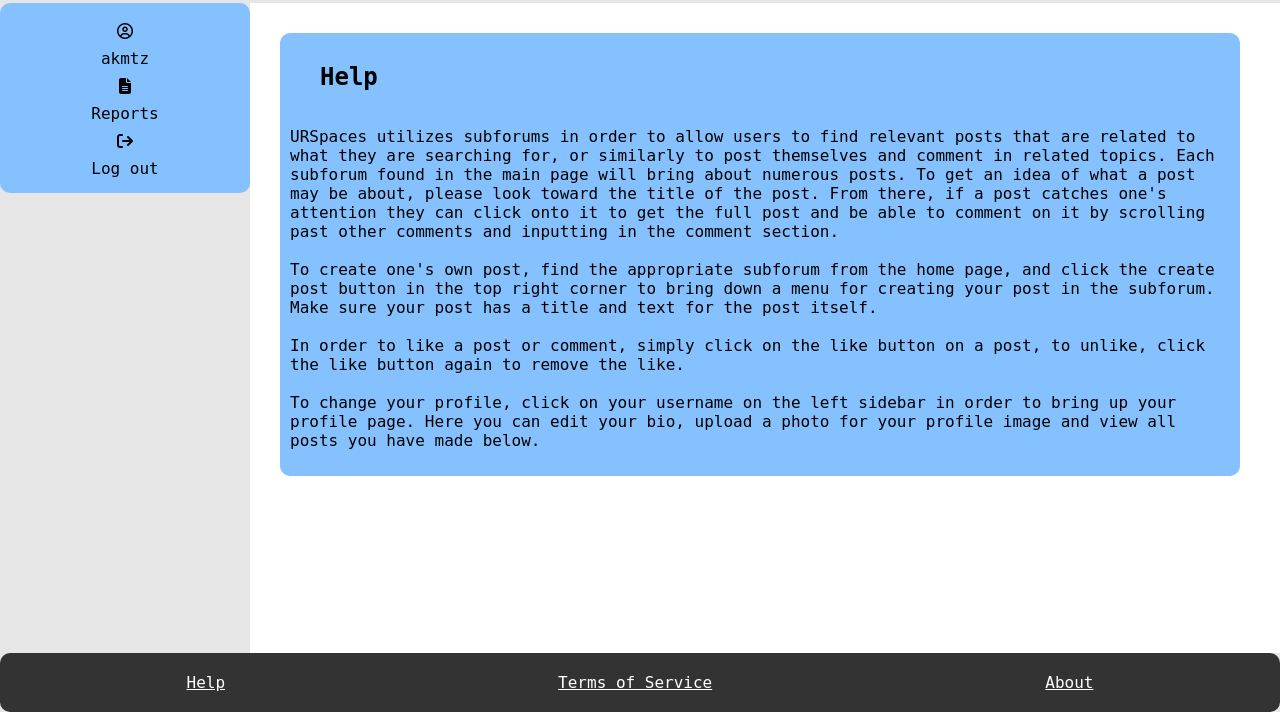
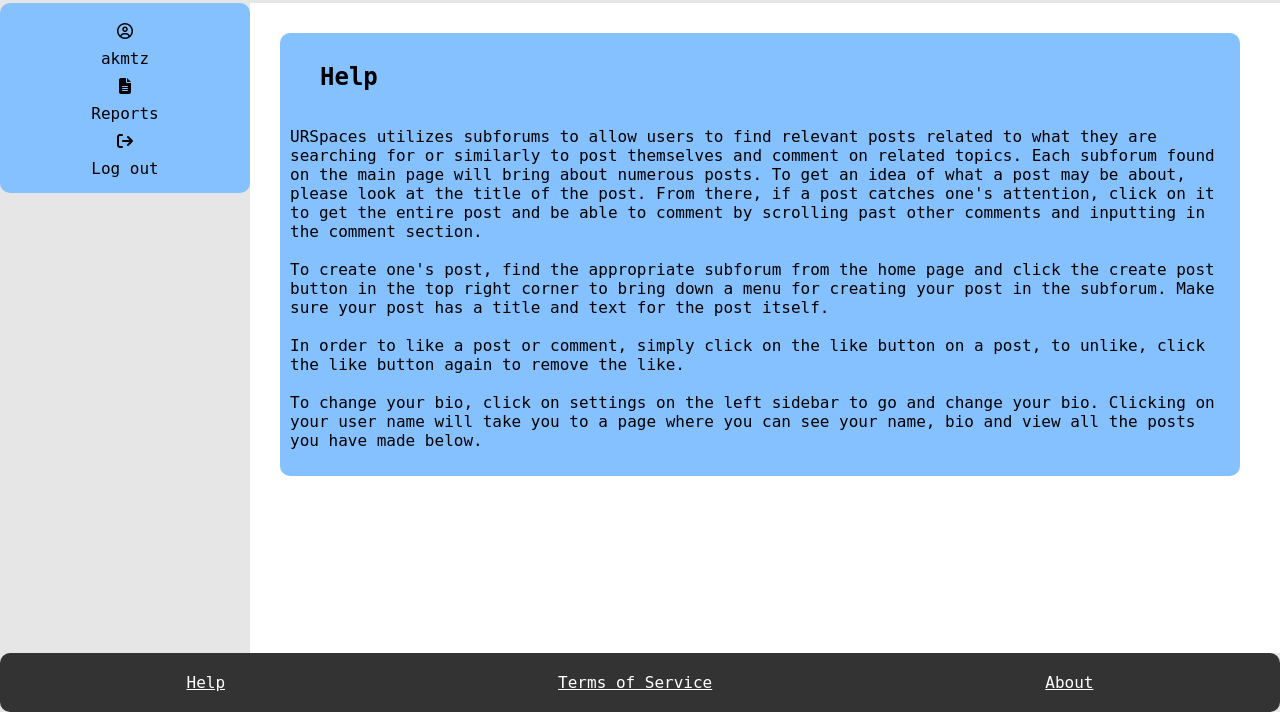
Before and after one commit to clg875/UR-Spaces, a Django app: page /help/ in a window 1280 px wide. Shown: the part 88-800 px from the top of the page. Run offline with Django 4.2, Linux system fonts and the light colour scheme; a user stored in the database is signed in; parts of the project's set-up code (start-up, migrations or seed data) failed here and were passed over; some libraries are stand-ins or nearby versions.

Commit message:
help and terms of service
fixed the grammar and the false info

```diff
--- a/URSpaces/myapp/templates/about.html
+++ b/URSpaces/myapp/templates/about.html
@@ -36,8 +36,8 @@
         <div class="settings">
           <h1> About </h1>
         </div>
-        <p> Welcome to UR Spaces, this website was created by team U of Argo for CS476 in the Fall semester of 2023. This website is intended to help students with their
-          needs at the University of Regina, in order to provide an easy and accessible way for them to easily ask questions, answer them for other students, and also to
+        <p> Welcome to UR Spaces. Team U of Argo created this website for CS476 in the Fall semester of 2023. This website is intended to help students with their
+          needs at the University of Regina in order to provide an easy and accessible way for them to easily ask questions, answer them for other students, and also to
           connect more with their community.
         </p>
       </section>
--- a/URSpaces/myapp/templates/help.html
+++ b/URSpaces/myapp/templates/help.html
@@ -10,18 +10,19 @@
         <div class="settings">
           <h1> Help </h1>
         </div>
-        <p> URSpaces utilizes subforums in order to allow users to find relevant posts that are related to what they are searching for, or similarly to post themselves and
-          comment in related topics. Each subforum found in the main page will bring about numerous posts. To get an idea of what a post may be about, please look toward the
-          title of the post. From there, if a post catches one's attention they can click onto it to get the full post and be able to comment on it by scrolling past other
-          comments and inputting in the comment section.
+        <p> URSpaces utilizes subforums to allow users to find relevant posts related to what they are searching for or similarly to post themselves and comment on
+          related topics.
+          Each subforum found on the main page will bring about numerous posts. To get an idea of what a post may be about, please look at the title of the post.
+          From there, if a post catches one's attention, click on it to get the entire post and be able to comment by scrolling past other comments and inputting
+          in the comment section.
           <br><br>
-          To create one's own post, find the appropriate subforum from the home page, and click the create post button in the top right corner to bring down a menu for
-          creating your post in the subforum. Make sure your post has a title and text for the post itself.
+          To create one's post, find the appropriate subforum from the home page and click the create post button in the top right corner
+          to bring down a menu for creating your post in the subforum. Make sure your post has a title and text for the post itself.
           <br><br>
           In order to like a post or comment, simply click on the like button on a post, to unlike, click the like button again to remove the like.
           <br><br>
-          To change your profile, click on your username on the left sidebar in order to bring up your profile page. Here you can edit your bio, upload a photo for your profile
-          image and view all posts you have made below.
+          To change your bio, click on settings on the left sidebar to go and change your bio.
+          Clicking on your user name will take you to a page where you can see your name, bio and view all the posts you have made below.
         </p>
       </section>
     </main>
```
Also changed, not shown: URSpaces/myapp/templates/service.html (+4 -4 lines).
